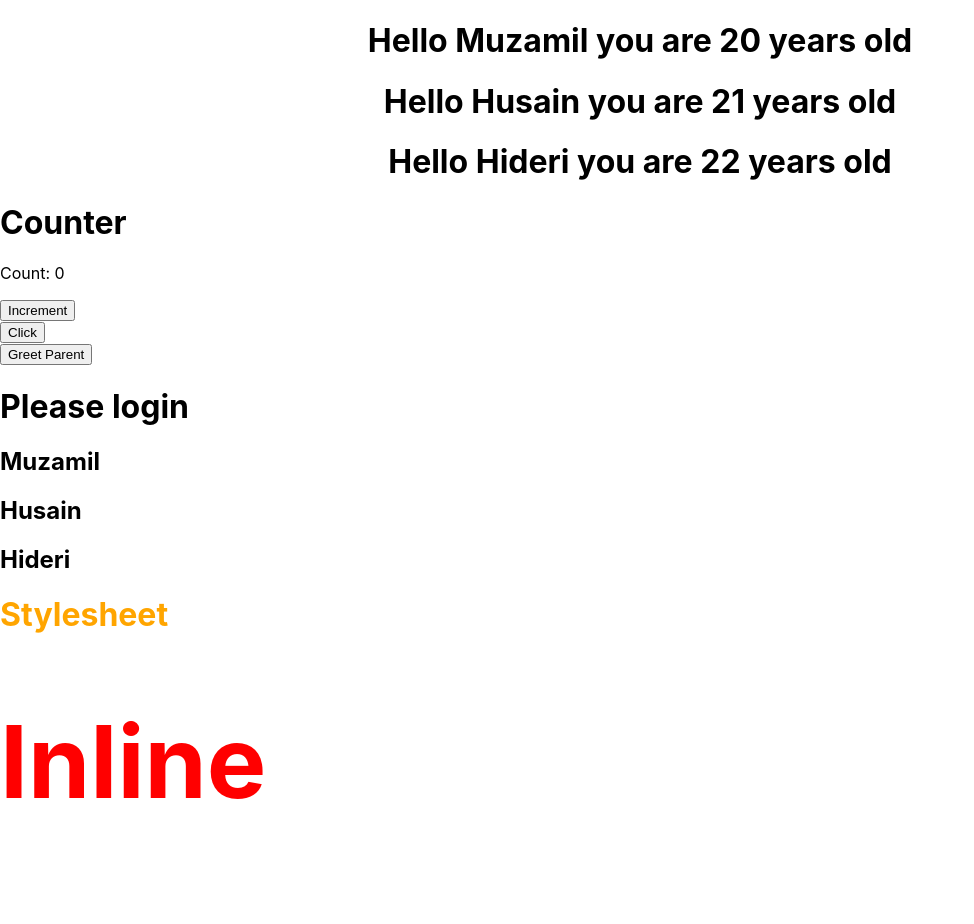
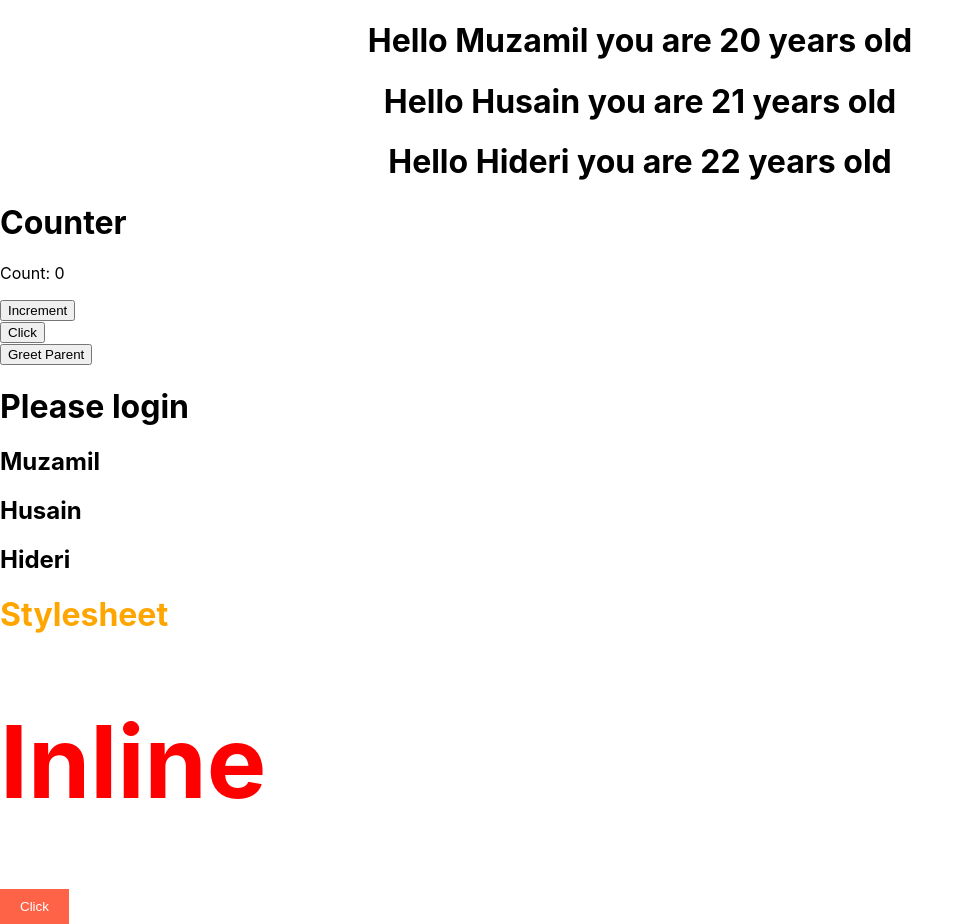
Before and after one commit to MuzamilHussainHaideri/React, a React (Create React App) app: page / in a window 1280 px wide. Shown: the whole page, without its empty margins (0-974 px from the left). Before the commit the page ends 889 px from the top, so only its background shows below. Built offline with nearby package versions, Linux system fonts and the light colour scheme.

Commit message:
Added module styling

```diff
--- a/src/App.js
+++ b/src/App.js
@@ -1,4 +1,5 @@
 import './App.css';
+import styles from './Button.module.css';
 import { Greet } from './components/Greet';
 import { Counter } from './components/Counter';
 import { ClickHandler } from './components/ClickHandler';
@@ -37,6 +38,9 @@
       <div>
         <Inline />
       </div>
+      <div>
+        <button className={styles.btn}>Click</button>
+      </div>
     </div>
   );
 }
--- /dev/null
+++ b/src/Button.module.css
@@ -0,0 +1,6 @@
+.btn {
+  background-color: tomato;
+  color: white;
+  border: none;
+  padding: 10px 20px;
+}
```
